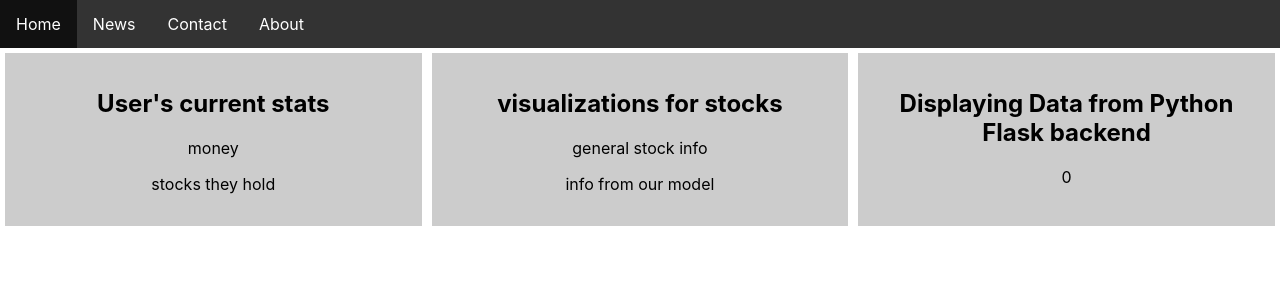
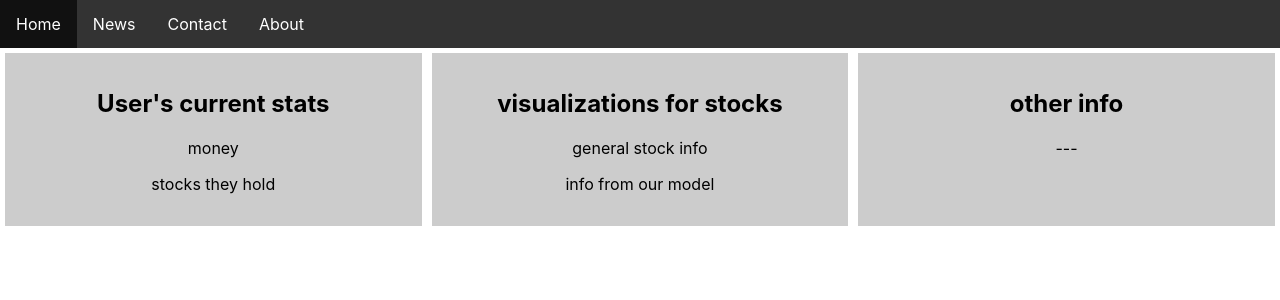
Before and after one commit to rrachelhuangg/PyTest, a React (Create React App) app in the folder frontend/: page / in a window 1280 px wide. Shown: the top 300 px of the page. Built offline with nearby package versions, Linux system fonts and the light colour scheme; no server answers.

Commit message:
reverting to pre-flask attempt

```diff
--- a/frontend/package.json
+++ b/frontend/package.json
@@ -2,10 +2,6 @@
   "name": "frontend",
   "version": "0.1.0",
   "private": true,
-  "options": {
-    "allowedHosts": ["localhost", ".localhost"],
-    "proxy": "https://localhost:3000/"
-  },
   "dependencies": {
     "@testing-library/jest-dom": "^5.17.0",
     "@testing-library/react": "^13.4.0",
--- a/frontend/src/App.js
+++ b/frontend/src/App.js
@@ -1,6 +1,5 @@
 import logo from './logo.svg';
 import './App.css';
-import React, { useState, useEffect } from "react";
 
 function NavBar(){
   return(<>
@@ -12,32 +11,8 @@ function NavBar(){
 </ul></>);
 }
 
-function App() {
-  const [data, setdata] = useState({
-    name: "",
-    age: 0,
-    date: "",
-    programming: "",
-});
-useEffect(() => {
-  // Using fetch to fetch the api from
-  // flask server it will be redirected to proxy
-  fetch("/data").then((res) =>
-      res.json().then((data) => {
-          // Setting a data from api
-          setdata({
-              name: data.Name,
-              age: data.Age,
-              date: data.Date,
-              programming: data.programming,
-          });
-      })
-  );
-}, []);
-  return (
-    <>
-    <NavBar/>
-    <div class="container">
+function Content(){
+  return (<><div class="container">
   <div class="column">
     <h2> User's current stats </h2>
   <p> money</p>
@@ -49,13 +24,17 @@ useEffect(() => {
   <p>info from our model</p>
   </div>
   <div class="column">
-      <h2>Displaying Data from Python Flask backend</h2>
-     <p>{data.name}</p>
-                <p>{data.age}</p>
-                <p>{data.date}</p>
-                <p>{data.programming}</p>
+    <h2> other info </h2>
+  <p> ---</p>
   </div>
-	</div>
+</div></>);
+}
+
+function App() {
+  return (
+    <>
+    <NavBar/>
+    <Content/>
   </>
   );
 }
```
Also changed, not shown: 1 other file (tests, documents, lock files or other folders). Lines whose indentation alone changed are shown as unchanged.
